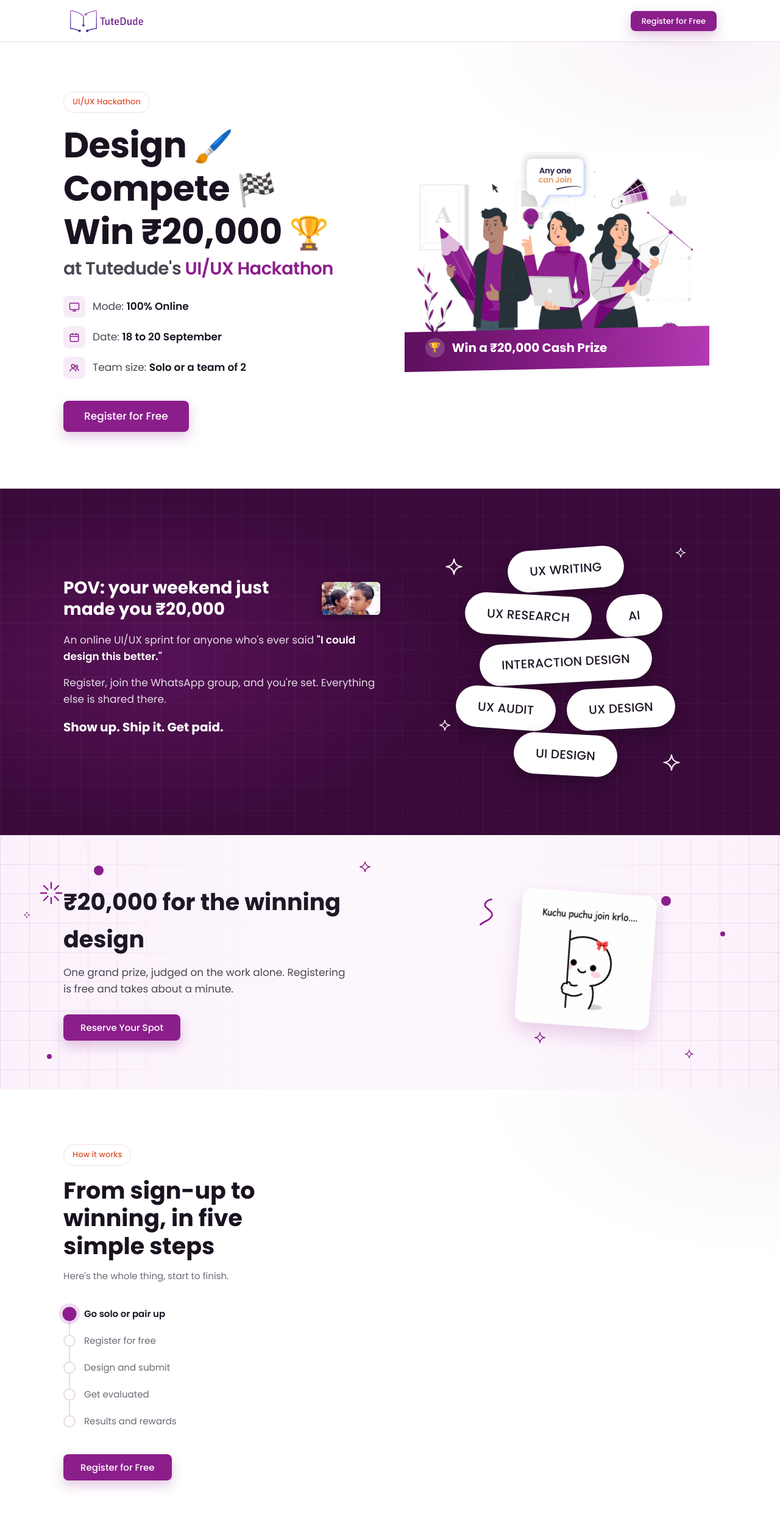
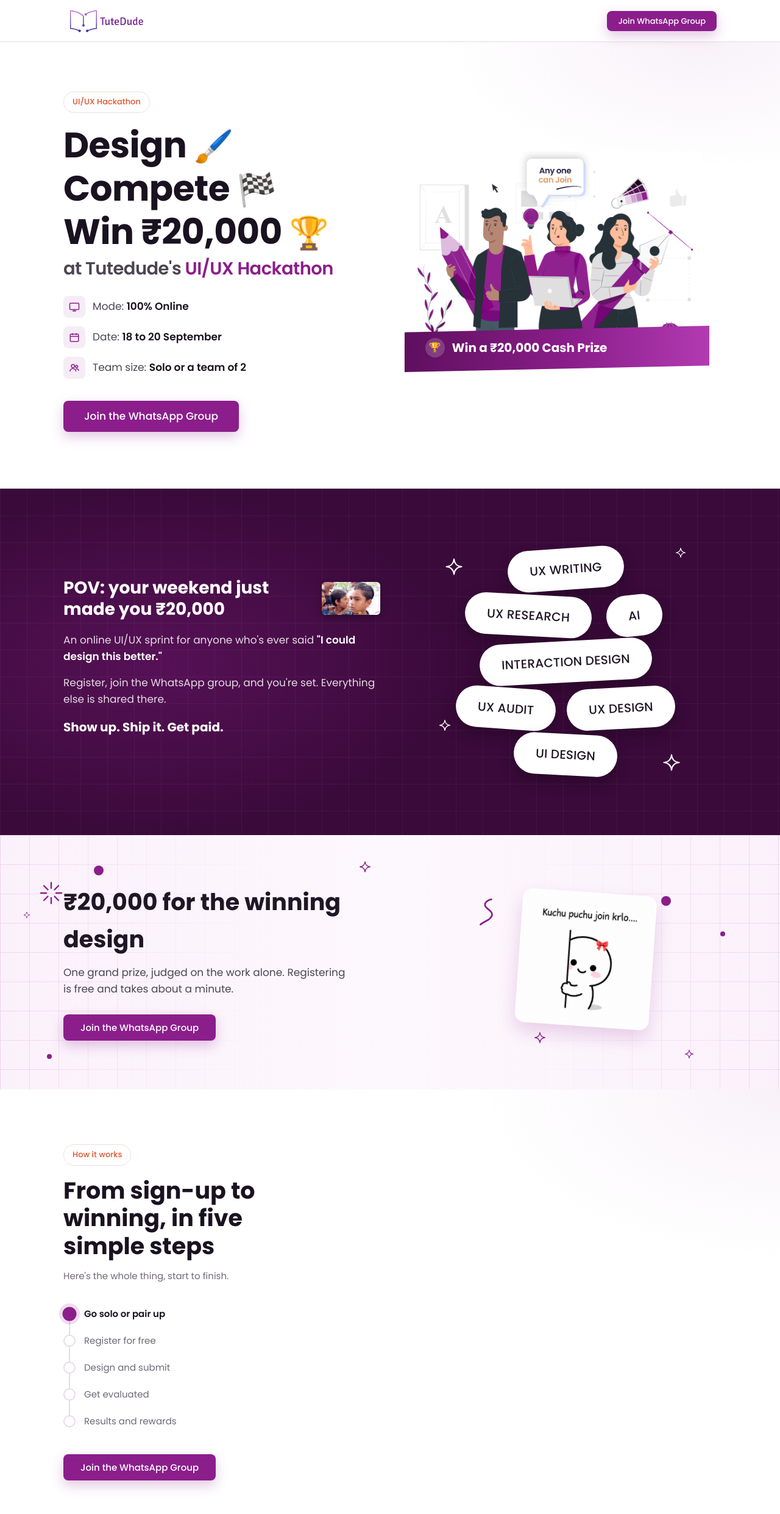
Before and after one commit to rajnishpark03/tutedude-uiux-hackathon, a plain HTML site: page index.html in a window 1280 px wide. Shown: the top 2482 px of the page at 61% size. Drawn offline with Linux system fonts and the light colour scheme.

Commit message:
Rename CTAs to Join WhatsApp Group

```diff
--- a/index.html
+++ b/index.html
@@ -10,7 +10,7 @@
   <link rel="preconnect" href="https://fonts.googleapis.com" />
   <link rel="preconnect" href="https://fonts.gstatic.com" crossorigin />
   <link href="https://fonts.googleapis.com/css2?family=Poppins:wght@400;500;600;700;800&display=swap" rel="stylesheet" />
-  <link rel="stylesheet" href="styles.css?v=48" />
+  <link rel="stylesheet" href="styles.css?v=49" />
 </head>
 <body>
 
@@ -20,7 +20,7 @@
       <a href="#" class="logo" aria-label="Tutedude home">
         <img src="assets/tutedude-logo.png" alt="TuteDude" width="468" height="135" />
       </a>
-      <a href="https://chat.whatsapp.com/HJS8aWPnSS38GT9HKzLGwB?mode=gi_t" target="_blank" rel="noopener" class="btn btn--primary btn--sm">Register for Free</a>
+      <a href="https://chat.whatsapp.com/HJS8aWPnSS38GT9HKzLGwB?mode=gi_t" target="_blank" rel="noopener" class="btn btn--primary btn--sm">Join WhatsApp Group</a>
     </div>
   </header>
 
@@ -57,7 +57,7 @@
           </li>
         </ul>
 
-        <a href="https://chat.whatsapp.com/HJS8aWPnSS38GT9HKzLGwB?mode=gi_t" target="_blank" rel="noopener" class="btn btn--primary">Register for Free</a>
+        <a href="https://chat.whatsapp.com/HJS8aWPnSS38GT9HKzLGwB?mode=gi_t" target="_blank" rel="noopener" class="btn btn--primary">Join the WhatsApp Group</a>
       </div>
 
       <div class="hero__visual">
@@ -120,7 +120,7 @@
       <div class="prize-banner__text">
         <h2>₹20,000 for the winning design</h2>
         <p>One grand prize, judged on the work alone. Registering is free and takes about a minute.</p>
-        <a href="https://chat.whatsapp.com/HJS8aWPnSS38GT9HKzLGwB?mode=gi_t" target="_blank" rel="noopener" class="btn btn--primary">Reserve Your Spot</a>
+        <a href="https://chat.whatsapp.com/HJS8aWPnSS38GT9HKzLGwB?mode=gi_t" target="_blank" rel="noopener" class="btn btn--primary">Join the WhatsApp Group</a>
       </div>
       <figure class="prize-banner__meme">
         <img src="assets/meme-kuchu-puchu.png" alt="Cute doodle character peeking from behind a pole, captioned Kuchu puchu join krlo" width="640" height="640" loading="lazy" />
@@ -142,7 +142,7 @@
           <li data-step="3"><span class="progress__dot"></span><span class="progress__label">Get evaluated</span></li>
           <li data-step="4"><span class="progress__dot"></span><span class="progress__label">Results and rewards</span></li>
         </ol>
-        <a href="https://chat.whatsapp.com/HJS8aWPnSS38GT9HKzLGwB?mode=gi_t" target="_blank" rel="noopener" class="btn btn--primary process__cta">Register for Free</a>
+        <a href="https://chat.whatsapp.com/HJS8aWPnSS38GT9HKzLGwB?mode=gi_t" target="_blank" rel="noopener" class="btn btn--primary process__cta">Join the WhatsApp Group</a>
       </div>
 
       <ol class="steps">
@@ -306,7 +306,7 @@
           </div>
         </div>
         <div class="cta__right">
-          <a href="https://chat.whatsapp.com/HJS8aWPnSS38GT9HKzLGwB?mode=gi_t" target="_blank" rel="noopener" class="btn btn--light">Reserve your spot now!</a>
+          <a href="https://chat.whatsapp.com/HJS8aWPnSS38GT9HKzLGwB?mode=gi_t" target="_blank" rel="noopener" class="btn btn--light">Join the WhatsApp Group</a>
         </div>
       </div>
     </div>
@@ -321,6 +321,6 @@
     </div>
   </footer>
 
-  <script src="script.js?v=48"></script>
+  <script src="script.js?v=49"></script>
 </body>
 </html>
```
